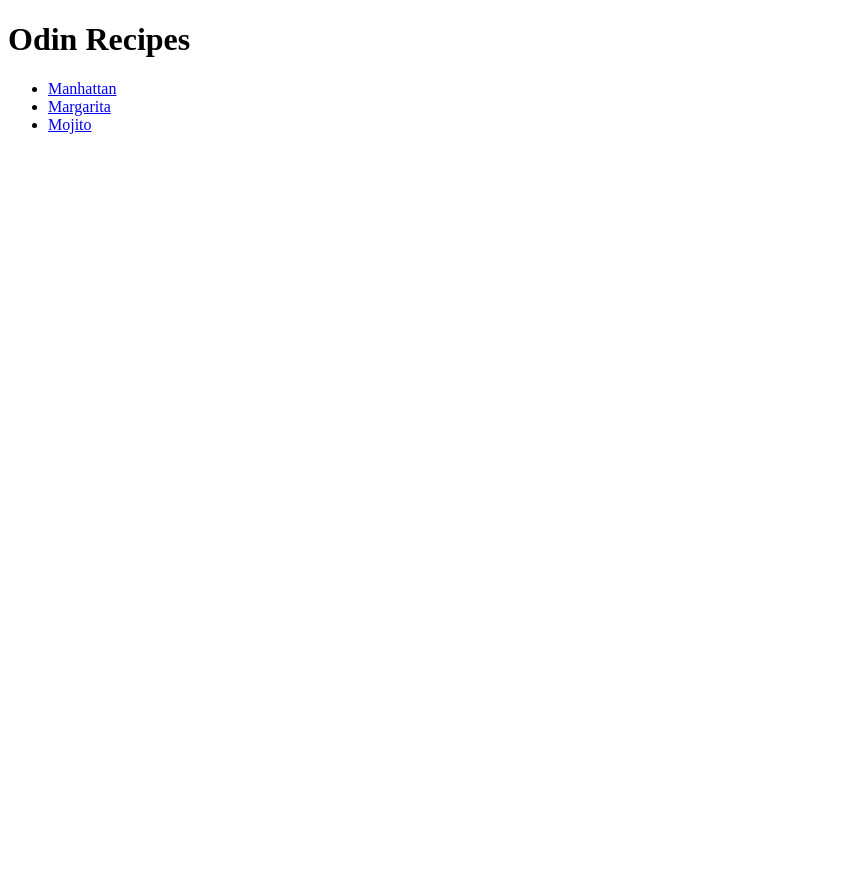
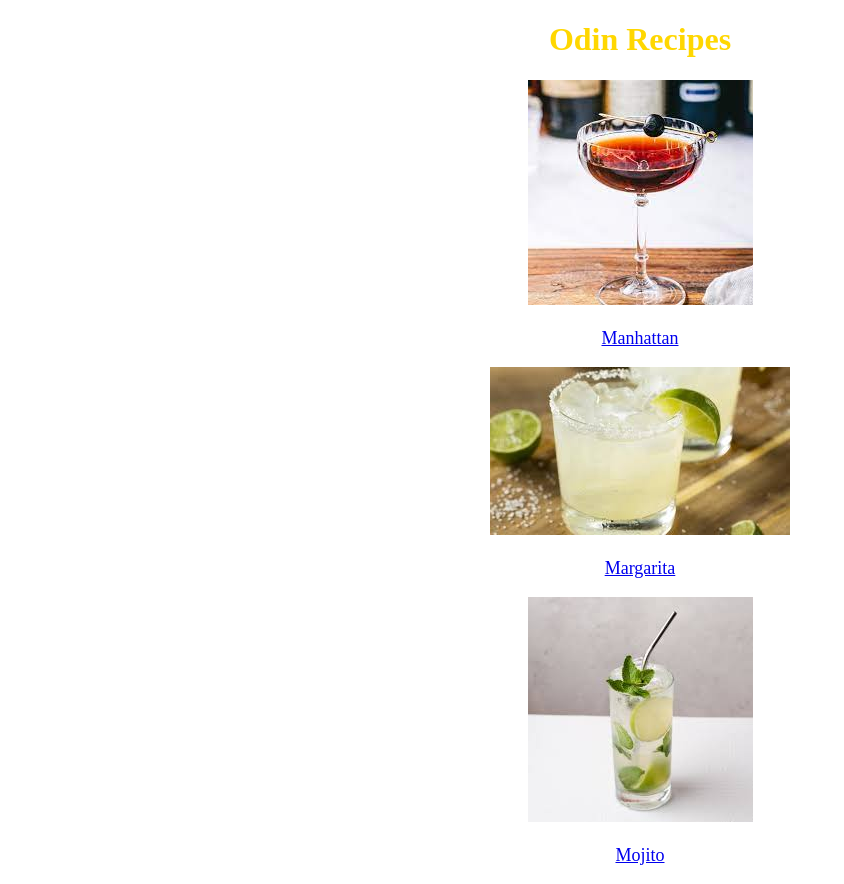
Before and after one commit to brondolo/odin-recipes, a plain HTML site: page index.html in a window 1280 px wide. Shown: the whole page, without its empty margins (0-844 px from the left). Before the commit the page ends 800 px from the top, so only its background shows below. Drawn offline with Linux system fonts and the light colour scheme.

Commit message:
add photos and style.css

```diff
--- a/index.html
+++ b/index.html
@@ -3,16 +3,15 @@
         <head>
             <meta charset="utf-8">
             <title>Odin Recipes</title>
+            <link rel="stylesheet" href="style.css">
         </head>
 
 
         <body>
-            <h1>Odin Recipes</h1>
-            <ul>
-                <li><a href="recipes/manhattan.html">Manhattan</a></li>
-                <li><a href="recipes/margarita.html">Margarita</a></li>
-                <li><a href="recipes/mojito.html">Mojito</a></li>
-            </ul>
+            <h1 id="title">Odin Recipes</h1>
+                <div><img src="photos/manhattan.jpeg"><p><a href="recipes/manhattan.html">Manhattan</a></p></div>
+                <div><img src="photos/margarita.jpeg"><p><a href="recipes/margarita.html">Margarita</a></p></div>
+                <div><img src="photos/mojito.jpeg"><p><a href="recipes/mojito.html">Mojito</a></p></div>
 
         </body>
     </html>
--- /dev/null
+++ b/style.css
@@ -0,0 +1,9 @@
+#title {
+    color: gold;
+    text-align: center;
+}
+
+div {
+    font-size: 18px;
+    text-align: center;
+}
```
Also changed, not shown: photos/manhattan.jpeg (added), photos/margarita.jpeg (added), photos/mojito.jpeg (added).
